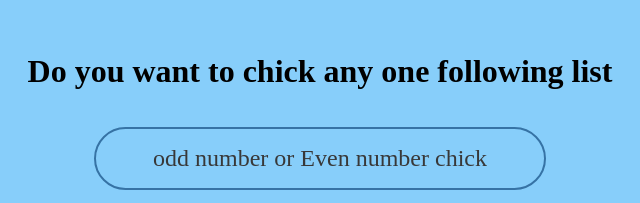
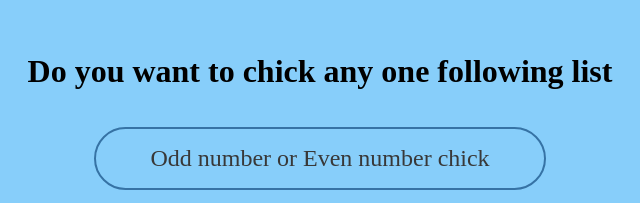
Before and after one commit to ARJUNSKP/factorial-oddoreven, a plain HTML site: page index.html in a window 1280 px wide. Shown: the part 202-405 px from the top of the page, 320-960 px from the left. Drawn offline with Linux system fonts and the light colour scheme.

Commit message:
first edit

```diff
--- a/index.html
+++ b/index.html
@@ -11,7 +11,7 @@
         <h1>Do you want to chick any one following list</h1>
         <div id="type3" class="mt-5">
             <ul style="padding: 0;">
-                <li class="list"><a href="#palindrom">odd number or Even number chick</a></li>
+                <li class="list"><a href="#palindrom">Odd number or Even number chick</a></li>
                 <li class="list"><a href="#prime">prime number</a></li>
                 <li class="list"><a href="#factorial">factorial</a></li>
             </ul>
```
